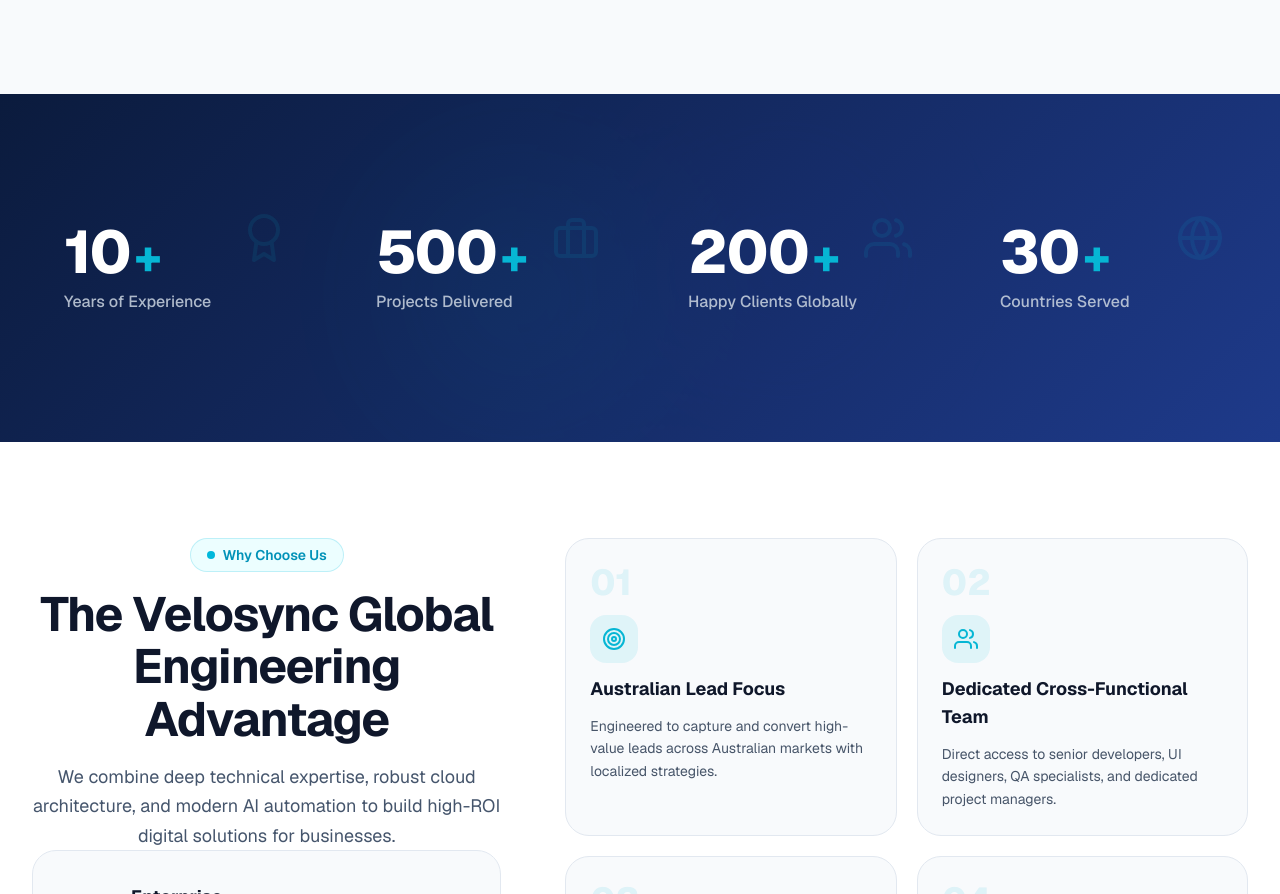
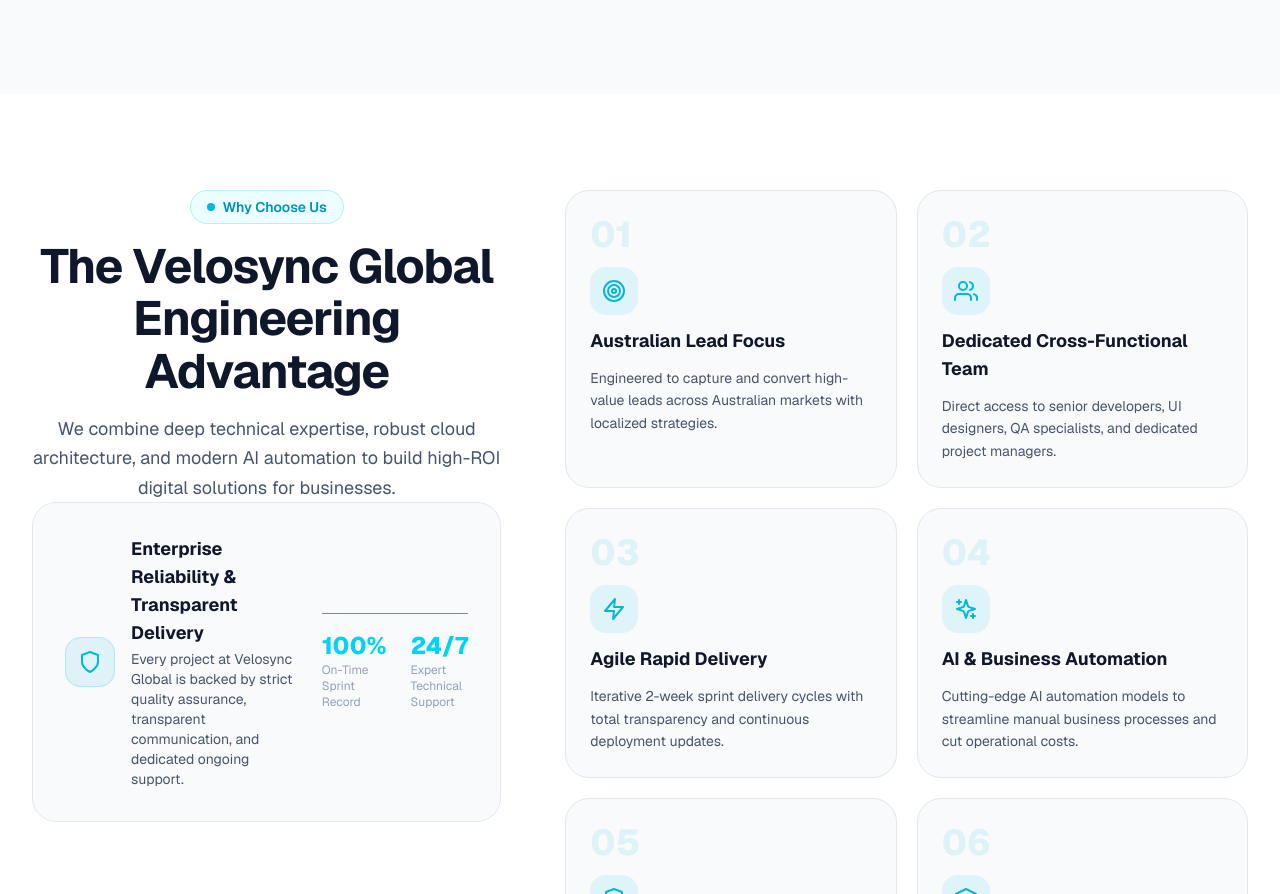
Before and after one commit to mayank-207/ValoSync-Global, a Next.js app: page / in a window 1280 px wide. Shown: the part 3071-3965 px from the top of the page. Built offline with nearby package versions, Linux system fonts and the light colour scheme.

Commit message:
Remove unsupported company statistics from homepage

```diff
--- a/app/page.tsx
+++ b/app/page.tsx
@@ -3,7 +3,6 @@
 import HeroSection from "@/components/sections/HeroSection";
 import AboutSection from "@/components/sections/AboutSection";
 import ServicesSection from "@/components/sections/ServicesSection";
-import StatsSection from "@/components/sections/StatsSection";
 import WhyChooseUsSection from "@/components/sections/WhyChooseUsSection";
 import ProcessSection from "@/components/sections/ProcessSection";
 import PortfolioSection from "@/components/sections/PortfolioSection";
@@ -19,7 +18,6 @@
         <HeroSection />
         <AboutSection />
         <ServicesSection />
-        <StatsSection />
         <WhyChooseUsSection />
         <ProcessSection />
         <PortfolioSection />
```
